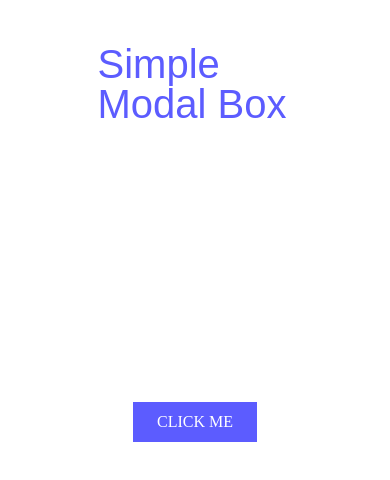
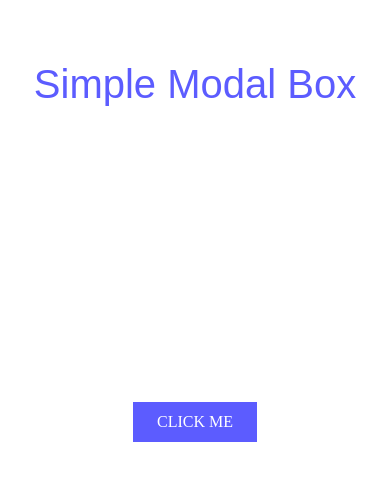
Before and after one commit to Jojo25011990/Simple-Modal-Box-, a website: page index.html in a window 390 px wide. Drawn offline with Linux system fonts and the light colour scheme.

Commit message:
Add respon design ( heading__primary ), breakpoint 500px

```diff
--- a/sass/main.scss
+++ b/sass/main.scss
@@ -72,6 +72,11 @@ body {
 	font-size: 5rem;
 	font-weight: 500;
 	color: lighten(blue, 18%);
+
+	@media (max-width: 500px) {
+		text-align: center;
+		width: 90%;
+	}
 }
 
 .btn {
```
Also changed, not shown: css/style.css.
